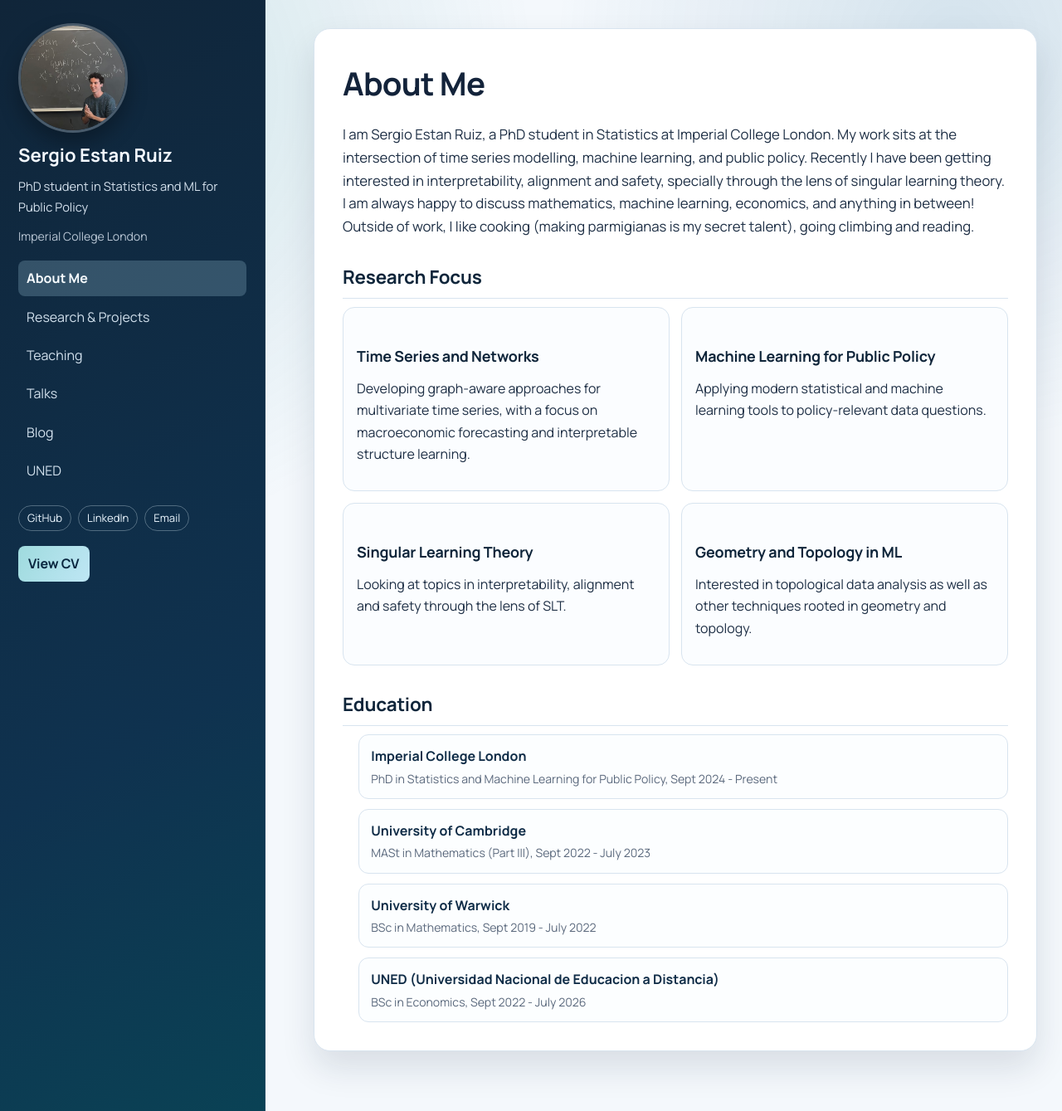
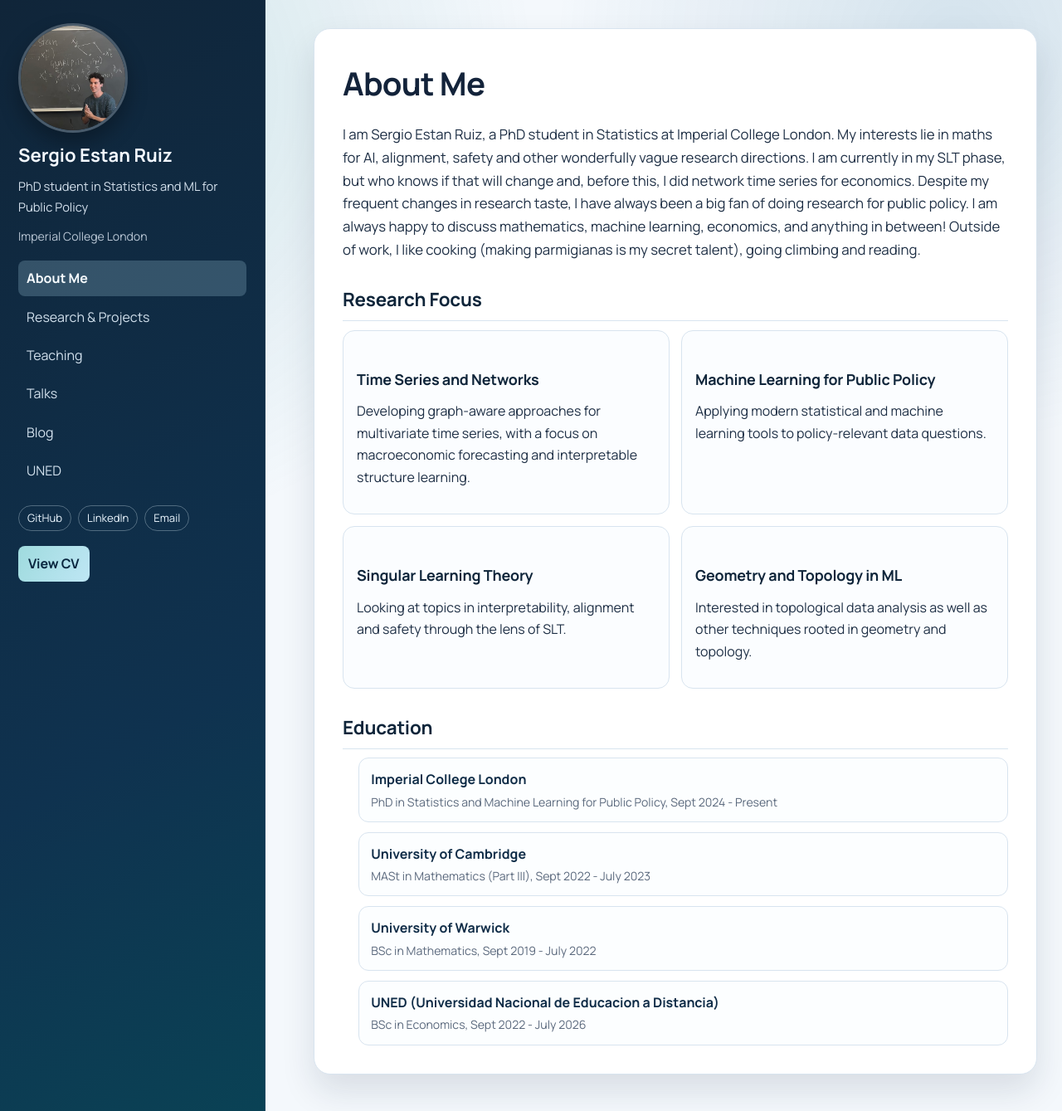
Before and after one commit to SergioEstanRuiz/SergioEstanRuiz.github.io, a Jekyll site: the page built from index.md, in a window 1280 px wide and 1339 px high. Shown: the whole window at 83% size. Built offline with Jekyll 4.4.1, drawn with Linux system fonts in a browser that asks for light colours.

Commit message:
about me updated

```diff
--- a/index.md
+++ b/index.md
@@ -6,8 +6,8 @@ permalink: /
 
 <p class="lede">
   I am Sergio Estan Ruiz, a PhD student in Statistics at Imperial College London.
-  My work sits at the intersection of time series modelling, machine learning, and
-  public policy. Recently I have been getting interested in interpretability, alignment and safety, specially through the lens of singular learning theory. I am always happy to discuss mathematics, machine learning, economics, and anything in between! Outside of work, I like cooking (making parmigianas is my secret talent), going climbing and reading.
+  My interests lie in maths for AI, alignment, safety and other wonderfully vague research directions. I am currently in my SLT phase, but who knows if that will change and, before this, I did network time series for economics. Despite my frequent changes in research taste, I have always been a big fan of doing research for public policy.
+  I am always happy to discuss mathematics, machine learning, economics, and anything in between! Outside of work, I like cooking (making parmigianas is my secret talent), going climbing and reading.
 </p>
 
 
```
